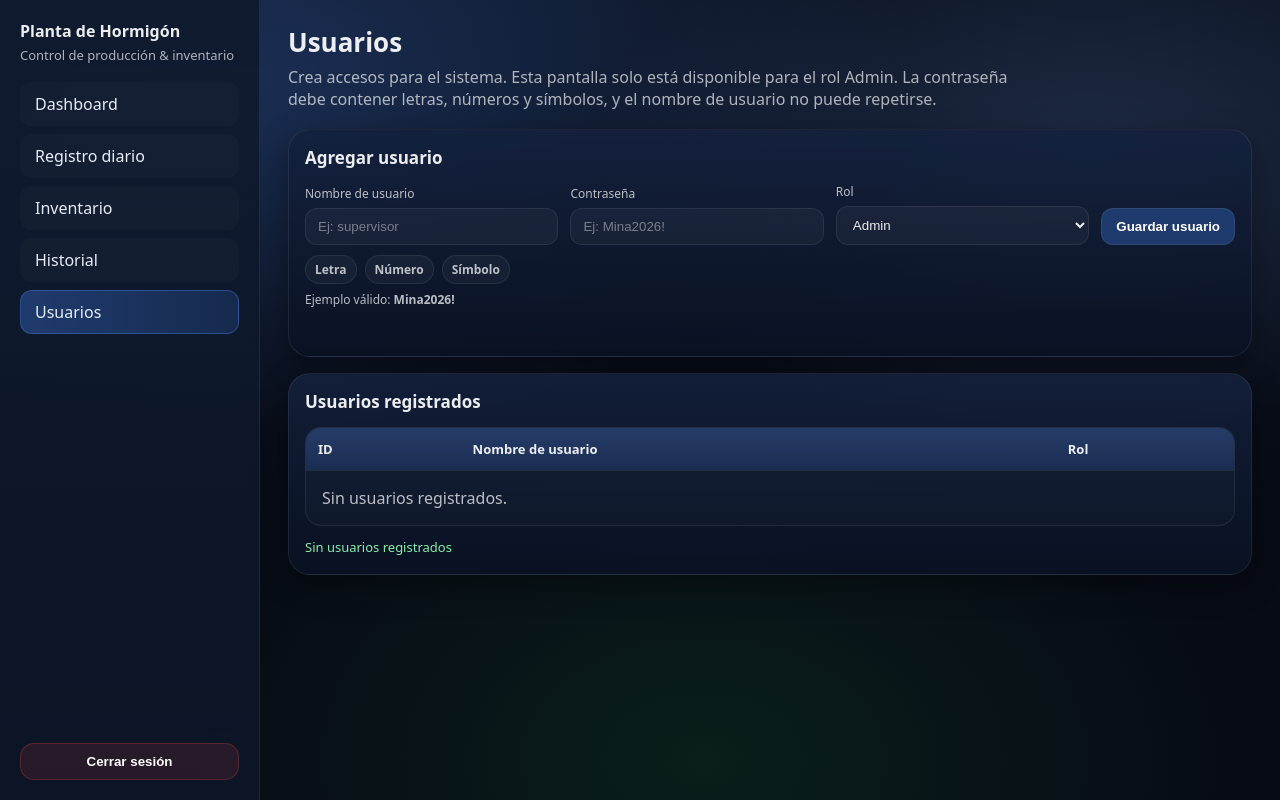
After one commit to AndyNeva/consumo-materiales-mineria, a Flask app: page /usuarios in a window 1280 px wide. The commit adds this page. Run offline with Flask 3, Linux system fonts and the light colour scheme; the visitor is signed in with stand-in values (Sample User, id 1); data that the repository does not hold is empty.

Commit message:
Pantalla Usuarios añadadida

```diff
--- a/app.py
+++ b/app.py
@@ -8,6 +8,7 @@ from flask_limiter.util import get_remote_address
 from auth.decoradores import login_required
 from auth.roles import rol_requerido, solo_admin, admin_u_operador  # control por rol (Juan Ruiz)
 from auth.login import autenticar
+from auth.usuarios import crear_usuario, listar_usuarios
 from utils.db import conectar, RUTA_BD
 from services.dashboard import consumo_diario, registros_ultima_semana
 from services.despachos import insertar_despacho, _receta_por_diseno, _calcular_consumos_estimados
@@ -90,6 +91,42 @@ def inventario():
 @admin_u_operador          # Visualizador no accede al historial (Juan Ruiz)
 def historial():
     return render_template("historial.html")
+
+@app.route("/usuarios")
+@solo_admin
+def usuarios():
+    return render_template("usuarios.html")
+
+# ===== API USUARIOS =====
+
+@app.route("/api/usuarios", methods=["GET", "POST"])
+@solo_admin
+def api_usuarios():
+    """Lista y crea usuarios del sistema. Solo disponible para Admin."""
+    if request.method == "GET":
+        try:
+            return jsonify({"ok": True, "usuarios": listar_usuarios(ruta_bd=RUTA_BD)})
+        except Exception as e:
+            logging.exception("Error en GET /api/usuarios")
+            return jsonify({"ok": False, "error": str(e)}), 500
+
+    try:
+        datos = request.get_json(silent=True) or {}
+        resultado = crear_usuario(
+            username=datos.get("username", ""),
+            password=datos.get("password", ""),
+            rol=datos.get("rol", ""),
+            ruta_bd=RUTA_BD,
+        )
+
+        if not resultado.get("ok"):
+            return jsonify({"ok": False, "error": resultado.get("error", "No se pudo crear el usuario.")}), resultado.get("status", 400)
+
+        return jsonify({"ok": True, "usuario": resultado["usuario"], "mensaje": "Usuario creado correctamente."}), 201
+    except Exception as e:
+        logging.exception("Error en POST /api/usuarios")
+        return jsonify({"ok": False, "error": str(e)}), 500
+
 
 # ===== API DASHBOARD =====
 
--- a/db/01_crear_esquema.py
+++ b/db/01_crear_esquema.py
@@ -34,7 +34,8 @@ def crear_esquema():
         CREATE TABLE IF NOT EXISTS usuarios (
             id INTEGER PRIMARY KEY AUTOINCREMENT,
             username TEXT UNIQUE,
-            rol TEXT
+            rol TEXT,
+            password_hash TEXT
         )
     ''')
 
--- a/scripts/crear_usuarios.py
+++ b/scripts/crear_usuarios.py
@@ -30,9 +30,9 @@ from auth.login import hashear_password  # noqa: E402
 # Usuarios iniciales: (username, password, rol).
 # ⚠️ Cambia estas contraseñas en un entorno real. Sirven para arrancar/demostrar.
 USUARIOS_INICIALES = [
-    ("admin", "admin123", "Admin"),
-    ("operador", "operador123", "Operador"),
-    ("visor", "visor123", "Visualizador"),
+    ("admin", "Admin123!", "Admin"),
+    ("operador", "Operador123!", "Operador"),
+    ("visor", "Visor123!", "Visualizador"),
 ]
 
 
--- /dev/null
+++ b/static/js/usuarios.js
@@ -0,0 +1,149 @@
+"use strict";
+
+let usuarios = [];
+
+const $ = (id) => document.getElementById(id);
+
+function escapeHtml(value){
+  return String(value ?? "").replace(/[&<>"']/g, c => ({
+    "&":"&amp;","<":"&lt;",">":"&gt;",'"':"&quot;","'":"&#039;"
+  }[c]));
+}
+
+function setStatus(id, texto, tipo){
+  const el = $(id);
+  if(!el) return;
+  el.textContent = texto || "";
+  el.className = "status" + (tipo ? ` ${tipo}` : "");
+}
+
+function validarPassword(password){
+  const letras = /\p{L}/u.test(password);
+  const numeros = /\d/.test(password);
+  const simbolos = /[^\p{L}\d\s]/u.test(password);
+  return { letras, numeros, simbolos, ok: letras && numeros && simbolos };
+}
+
+function actualizarChecks(){
+  const password = $("password")?.value || "";
+  const validacion = validarPassword(password);
+  const mapa = {
+    checkLetra: validacion.letras,
+    checkNumero: validacion.numeros,
+    checkSimbolo: validacion.simbolos
+  };
+  Object.entries(mapa).forEach(([id, ok]) => {
+    const el = $(id);
+    if(el) el.classList.toggle("ok", Boolean(ok));
+  });
+  return validacion;
+}
+
+async function cargarUsuarios(){
+  try{
+    setStatus("tablaStatus", "Cargando usuarios...");
+    const res = await fetch("/api/usuarios");
+    const json = await res.json().catch(() => ({}));
+
+    if(!res.ok || !json.ok){
+      setStatus("tablaStatus", "Error al cargar usuarios: " + (json.error || `HTTP ${res.status}`), "err-text");
+      return;
+    }
+
+    usuarios = Array.isArray(json.usuarios) ? json.usuarios : [];
+    renderUsuarios();
+    setStatus("tablaStatus", usuarios.length ? `Usuarios cargados: ${usuarios.length}` : "Sin usuarios registrados", "ok-text");
+  }catch(err){
+    console.error(err);
+    setStatus("tablaStatus", "Error de red al cargar usuarios", "err-text");
+  }
+}
+
+function renderUsuarios(){
+  const tb = $("tbodyUsuarios");
+  if(!tb) return;
+  tb.innerHTML = "";
+
+  if(!usuarios.length){
+    tb.innerHTML = `<tr><td colspan="3" class="empty">Sin usuarios registrados.</td></tr>`;
+    return;
+  }
+
+  usuarios.forEach((usuario) => {
+    tb.insertAdjacentHTML("beforeend", `
+      <tr>
+        <td>${escapeHtml(usuario.id)}</td>
+        <td>${escapeHtml(usuario.username)}</td>
+        <td><span class="badge">${escapeHtml(usuario.rol)}</span></td>
+      </tr>
+    `);
+  });
+}
+
+async function guardarUsuario(event){
+  event.preventDefault();
+
+  const username = $("username").value.trim();
+  const password = $("password").value;
+  const rol = $("rol").value;
+  const validacion = actualizarChecks();
+
+  if(!username){
+    setStatus("formStatus", "Ingrese el nombre de usuario.", "err-text");
+    return;
+  }
+
+  const repetido = usuarios.some(u => String(u.username || "").toLowerCase() === username.toLowerCase());
+  if(repetido){
+    setStatus("formStatus", "Ya existe un usuario con ese nombre.", "err-text");
+    return;
+  }
+
+  if(!validacion.ok){
+    setStatus("formStatus", "La contraseña debe contener al menos una letra, un número y un símbolo.", "err-text");
+    return;
+  }
+
+  try{
+    setStatus("formStatus", "Guardando usuario...");
+    const res = await fetch("/api/usuarios", {
+      method:"POST",
+      headers:{"Content-Type":"application/json"},
+      body:JSON.stringify({ username, password, rol })
+    });
+    const json = await res.json().catch(() => ({}));
+
+    if(!res.ok || !json.ok){
+      setStatus("formStatus", "Error al guardar: " + (json.error || `HTTP ${res.status}`), "err-text");
+      return;
+    }
+
+    $("formUsuario").reset();
+    actualizarChecks();
+    setStatus("formStatus", "Usuario creado correctamente.", "ok-text");
+    await cargarUsuarios();
+  }catch(err){
+    console.error(err);
+    setStatus("formStatus", "Error de red al guardar usuario", "err-text");
+  }
+}
+
+function wireEvents(){
+  const form = $("formUsuario");
+  if(form) form.addEventListener("submit", guardarUsuario);
+
+  const password = $("password");
+  if(password) password.addEventListener("input", actualizarChecks);
+
+  const logout = $("btnLogout");
+  if(logout){
+    logout.addEventListener("click", () => {
+      localStorage.removeItem("ph_user");
+      window.location.href = "/logout";
+    });
+  }
+}
+
+wireEvents();
+actualizarChecks();
+cargarUsuarios();
--- a/templates/graficas.html
+++ b/templates/graficas.html
@@ -158,6 +158,7 @@
         <a href="/inventario">Inventario</a>
         <a href="/historial">Historial</a>
         <a class="active" href="/graficas" aria-current="page">Gráficas</a>
+        {% if session.get("rol") == "Admin" %}<a href="/usuarios">Usuarios</a>{% endif %}
       </nav>
     </aside>
 
--- a/templates/historial.html
+++ b/templates/historial.html
@@ -162,6 +162,7 @@
         <a href="/registro">Registro diario</a>
         <a href="/inventario">Inventario</a>
         <a class="active" href="/historial" aria-current="page">Historial</a>
+        {% if session.get("rol") == "Admin" %}<a href="/usuarios">Usuarios</a>{% endif %}
       </nav>
     </aside>
 
--- a/templates/inventario.html
+++ b/templates/inventario.html
@@ -146,6 +146,7 @@ tbody tr:nth-child(even){background:rgba(10,18,35,.6)}
       <a href="/registro">Registro diario</a>
       <a href="/inventario" class="active">Inventario</a>
       <a href="/historial">Historial</a>
+      {% if session.get("rol") == "Admin" %}<a href="/usuarios">Usuarios</a>{% endif %}
     </nav>
 
     <div class="logout">
--- a/templates/ml_prediccion.html
+++ b/templates/ml_prediccion.html
@@ -186,6 +186,7 @@
       <a href="/historial">Historial</a>
       <a href="/graficas">Gráficas</a>
       <a href="/ml" class="active">Predicción ML</a>
+      {% if session.get("rol") == "Admin" %}<a href="/usuarios">Usuarios</a>{% endif %}
     </nav>
 
     <div class="logout">
--- /dev/null
+++ b/templates/usuarios.html
@@ -0,0 +1,229 @@
+<!doctype html>
+<html lang="es">
+<head>
+<meta charset="utf-8"/>
+<meta name="viewport" content="width=device-width, initial-scale=1"/>
+<title>Usuarios | Planta de Hormigón</title>
+
+<style>
+:root{
+  --bg:#0b1220;
+  --surface:#0f1a2e;
+  --surface2:#0c1628;
+  --card:#101f37;
+  --border:rgba(255,255,255,.08);
+  --muted:rgba(255,255,255,.72);
+  --text:rgba(255,255,255,.92);
+  --accent:#4f8cff;
+  --good:#22c55e;
+  --warn:#f59e0b;
+  --bad:#ef4444;
+  --shadow:0 10px 30px rgba(0,0,0,.35);
+  --radius:16px;
+  --radius2:22px;
+  --sans:system-ui,-apple-system,Segoe UI,Roboto,Arial;
+}
+*{box-sizing:border-box}
+body{
+  margin:0;
+  font-family:var(--sans);
+  color:var(--text);
+  background:
+    radial-gradient(1200px 600px at 15% 10%, rgba(79,140,255,.25), transparent 60%),
+    radial-gradient(900px 500px at 85% 20%, rgba(121,167,255,.18), transparent 55%),
+    radial-gradient(900px 600px at 55% 95%, rgba(34,197,94,.10), transparent 60%),
+    linear-gradient(180deg, var(--bg), #070b14 70%);
+}
+a{color:inherit;text-decoration:none}
+.app{display:grid;grid-template-columns:260px 1fr;min-height:100vh}
+aside{
+  padding:20px;
+  background:linear-gradient(180deg,rgba(15,26,46,.95),rgba(12,22,40,.88));
+  border-right:1px solid var(--border);
+  display:flex;
+  flex-direction:column;
+}
+.brand{font-weight:700;margin-bottom:4px}
+.brand-sub{opacity:.72;font-size:13px;margin-bottom:18px}
+.nav{display:flex;flex-direction:column;gap:8px}
+.nav a{
+  display:flex;
+  align-items:center;
+  gap:10px;
+  padding:10px 14px;
+  border-radius:12px;
+  color:#e6edf7;
+  background:rgba(255,255,255,.02);
+  border:1px solid transparent;
+}
+.nav a.active{background:linear-gradient(90deg,#1f3b6d,#162a4f);border-color:rgba(79,140,255,.35)}
+.nav a:hover{background:rgba(255,255,255,.06)}
+.logout{margin-top:auto}
+.logout button{
+  width:100%;
+  padding:10px;
+  border-radius:14px;
+  border:1px solid rgba(239,68,68,.25);
+  background:rgba(239,68,68,.12);
+  color:#fff;
+  cursor:pointer;
+  font-weight:700;
+}
+.logout button:hover{background:rgba(239,68,68,.2)}
+main{padding:24px 28px 40px}
+h1{margin:0 0 6px;font-size:26px}
+.subtitle{opacity:.72;margin-bottom:18px;line-height:1.4;max-width:82ch}
+.grid{display:grid;grid-template-columns:1fr;gap:16px}
+.card{
+  background:linear-gradient(180deg,rgba(20,33,61,.88),rgba(10,18,35,.9));
+  border:1px solid var(--border);
+  box-shadow:var(--shadow);
+  border-radius:var(--radius2);
+  padding:16px;
+}
+.card h2{font-size:17px;margin:0 0 14px}
+.form-grid{display:grid;grid-template-columns:repeat(3,minmax(170px,1fr)) auto;gap:12px;align-items:end}
+.field{display:flex;flex-direction:column;gap:6px}
+label{font-size:12px;color:var(--muted)}
+input,select{
+  width:100%;
+  border:1px solid var(--border);
+  background:rgba(255,255,255,.04);
+  color:var(--text);
+  border-radius:12px;
+  padding:10px 12px;
+  outline:none;
+}
+input::placeholder{color:rgba(255,255,255,.42)}
+input:focus,select:focus{border-color:rgba(79,140,255,.45);box-shadow:0 0 0 4px rgba(79,140,255,.16)}
+select option{background:#0f1a2e;color:#e6edf7}
+.help{font-size:12px;color:var(--muted);line-height:1.35;margin-top:8px}
+.checks{display:flex;gap:8px;flex-wrap:wrap;margin-top:10px}
+.check{
+  padding:5px 9px;
+  border-radius:999px;
+  border:1px solid var(--border);
+  background:rgba(255,255,255,.04);
+  color:var(--muted);
+  font-size:12px;
+  font-weight:700;
+}
+.check.ok{background:rgba(34,197,94,.14);border-color:rgba(34,197,94,.25);color:#86efac}
+.actions{display:flex;gap:8px;align-items:center}
+.btn{
+  background:#1f3b6d;
+  color:#fff;
+  border:1px solid rgba(255,255,255,.08);
+  padding:10px 14px;
+  border-radius:12px;
+  cursor:pointer;
+  font-weight:700;
+  white-space:nowrap;
+}
+.btn:hover{background:#2a4c88}
+.btn.secondary{background:rgba(255,255,255,.05)}
+.btn.secondary:hover{background:rgba(255,255,255,.1)}
+.table-wrap{overflow:auto;border:1px solid var(--border);border-radius:var(--radius);background:rgba(255,255,255,.02)}
+table{width:100%;border-collapse:collapse;min-width:620px}
+thead th{
+  text-align:left;
+  padding:12px;
+  background:linear-gradient(180deg,rgba(40,64,110,.9),rgba(28,46,86,.9));
+  font-size:13px;
+}
+tbody td{padding:12px;border-top:1px solid rgba(255,255,255,.08)}
+tbody tr:nth-child(even){background:rgba(10,18,35,.6)}
+.badge{padding:4px 10px;border-radius:999px;font-size:12px;display:inline-block;font-weight:800;background:rgba(79,140,255,.16);color:#bfdbfe}
+.empty{color:var(--muted);padding:16px}
+.status{margin-top:12px;min-height:20px;color:var(--muted);font-size:13px}
+.status.ok-text{color:#86efac}.status.err-text{color:#fecaca}
+@media (max-width:980px){
+  .app{grid-template-columns:1fr}
+  aside{position:relative;min-height:auto}
+  .form-grid{grid-template-columns:1fr}
+}
+</style>
+</head>
+
+<body>
+<div class="app">
+  <aside>
+    <div class="brand">Planta de Hormigón</div>
+    <div class="brand-sub">Control de producción & inventario</div>
+
+    <nav class="nav">
+      <a href="/dashboard">Dashboard</a>
+      <a href="/registro">Registro diario</a>
+      <a href="/inventario">Inventario</a>
+      <a href="/historial">Historial</a>
+      <a href="/usuarios" class="active">Usuarios</a>
+    </nav>
+
+    <div class="logout">
+      <button id="btnLogout" type="button">Cerrar sesión</button>
+    </div>
+  </aside>
+
+  <main>
+    <h1>Usuarios</h1>
+    <div class="subtitle">
+      Crea accesos para el sistema. Esta pantalla solo está disponible para el rol Admin. La contraseña debe contener letras, números y símbolos, y el nombre de usuario no puede repetirse.
+    </div>
+
+    <div class="grid">
+      <section class="card">
+        <h2>Agregar usuario</h2>
+        <form id="formUsuario" class="form-grid" autocomplete="off">
+          <div class="field">
+            <label for="username">Nombre de usuario</label>
+            <input id="username" name="username" type="text" maxlength="50" placeholder="Ej: supervisor" required />
+          </div>
+          <div class="field">
+            <label for="password">Contraseña</label>
+            <input id="password" name="password" type="password" maxlength="128" placeholder="Ej: Mina2026!" required />
+          </div>
+          <div class="field">
+            <label for="rol">Rol</label>
+            <select id="rol" name="rol" required>
+              <option value="Admin">Admin</option>
+              <option value="Operador">Operador</option>
+              <option value="Visualizador">Visualizador</option>
+            </select>
+          </div>
+          <div class="actions">
+            <button class="btn" type="submit">Guardar usuario</button>
+          </div>
+        </form>
+
+        <div class="checks" aria-label="Validación de contraseña">
+          <span id="checkLetra" class="check">Letra</span>
+          <span id="checkNumero" class="check">Número</span>
+          <span id="checkSimbolo" class="check">Símbolo</span>
+        </div>
+        <div class="help">Ejemplo válido: <strong>Mina2026!</strong></div>
+        <div id="formStatus" class="status"></div>
+      </section>
+
+      <section class="card">
+        <h2>Usuarios registrados</h2>
+        <div class="table-wrap">
+          <table>
+            <thead>
+              <tr>
+                <th>ID</th>
+                <th>Nombre de usuario</th>
+                <th>Rol</th>
+              </tr>
+            </thead>
+            <tbody id="tbodyUsuarios"></tbody>
+          </table>
+        </div>
+        <div id="tablaStatus" class="status"></div>
+      </section>
+    </div>
+  </main>
+</div>
+
+<script src="{{ url_for('static', filename='js/usuarios.js') }}"></script>
+</body>
+</html>
```
Also changed, not shown: auth/login.py (+11 -0 lines), auth/usuarios.py (added, +148 -0 lines), db/02_datos_base.py (+18 -2 lines), scripts/crear_tabla_intentos.py (added, +43 -0 lines), templates/dashboard.html (+10 -0 lines), templates/registro.html (+10 -0 lines), utils/logging_seguridad.py (added, +23 -0 lines), README.md, 3 other files.
